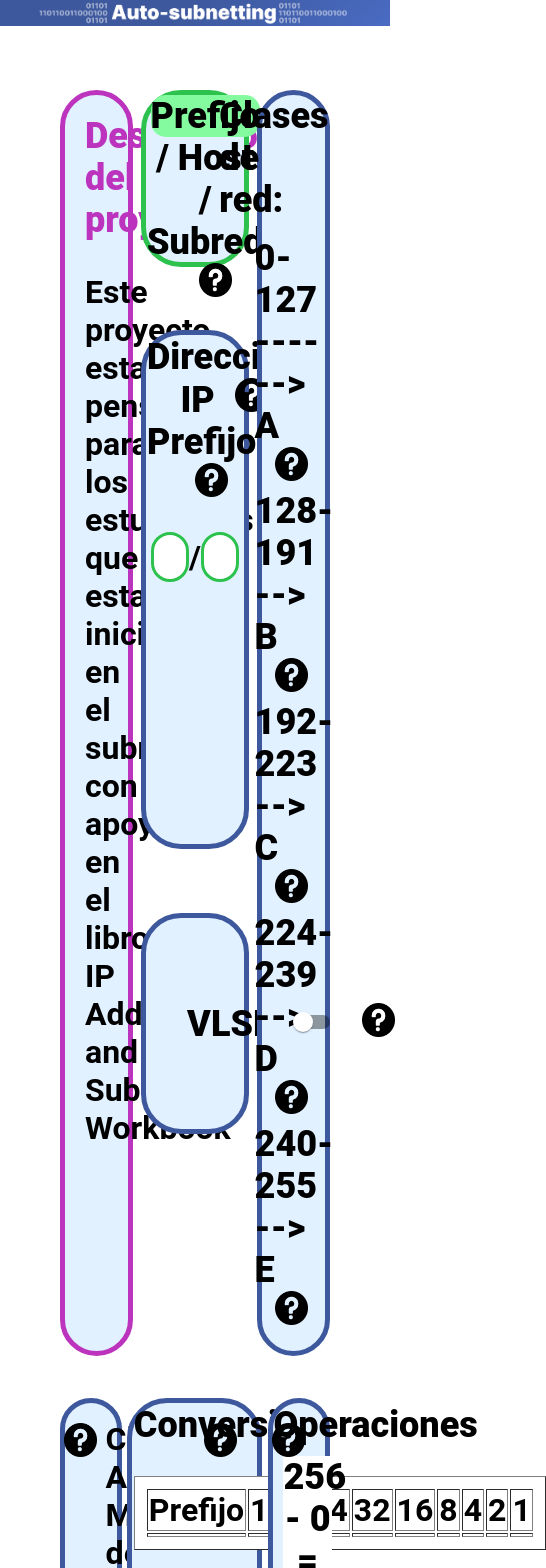
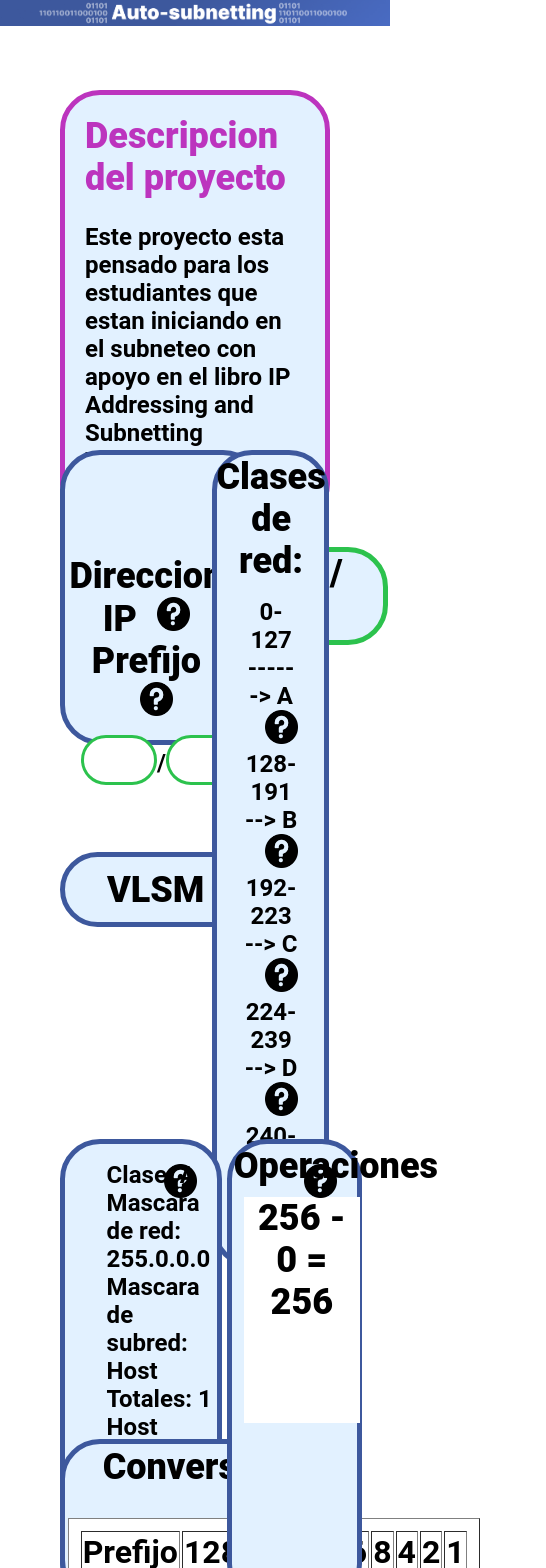
Before and after one commit to RobertoErick/Auto-subnetting, a React (Create React App) app: page / in a window 390 px wide. Shown: the top 1568 px of the page, 546 px wide, since content can reach past the window. Built offline with nearby package versions, Linux system fonts and the light colour scheme.

Commit message:
seccion responsive, parte 1 terminada

```diff
--- a/src/App.css
+++ b/src/App.css
@@ -54,3 +54,12 @@ ul{
     height: 34px;
     margin-left: 20px;
 }
+
+@media (max-width: 768px) {
+    .parrafo{
+        font-size: 24px;
+        font-style: normal;
+        font-weight: 700;
+        line-height: normal;
+    }
+}
--- a/src/Componentes/Filas/Primera_Fila/Clases.jsx
+++ b/src/Componentes/Filas/Primera_Fila/Clases.jsx
@@ -10,19 +10,30 @@ const Contenedor = styled.div`
     justify-content: center;
     flex-direction: column;
     padding-right: 40px;
+    @media (max-width: 768px) {
+        padding-right: 0px;
+        text-align: center;
+    }
+`
+
+const Ul = styled.ul`
+    @media (max-width: 768px) {
+        padding-right: 40px;
+        text-align: center;
+    }
 `
 
 function Clases(){
     return(
         <Contenedor className="contenedor">
             <h2 className="titulo">Clases de red: </h2>
-            <ul>
-                <li className="titulo">0-127 ------{">"} A <img className="duda" src={Duda}/></li>
-                <li className="titulo">128-191 --{">"} B <img className="duda" src={Duda}/></li>
-                <li className="titulo">192-223 --{">"} C <img className="duda" src={Duda}/></li>
-                <li className="titulo">224-239 --{">"} D <img className="duda" src={Duda}/></li>
-                <li className="titulo">240-255 --{">"} E <img className="duda" src={Duda}/></li>
-            </ul>
+            <Ul>
+                <li className="parrafo">0-127 ------{">"} A <img className="duda" src={Duda}/></li>
+                <li className="parrafo">128-191 --{">"} B <img className="duda" src={Duda}/></li>
+                <li className="parrafo">192-223 --{">"} C <img className="duda" src={Duda}/></li>
+                <li className="parrafo">224-239 --{">"} D <img className="duda" src={Duda}/></li>
+                <li className="parrafo">240-255 --{">"} E <img className="duda" src={Duda}/></li>
+            </Ul>
         </Contenedor>
     );
 }
--- a/src/Componentes/Filas/Primera_Fila/Direccion_IP/Direccion_IP.jsx
+++ b/src/Componentes/Filas/Primera_Fila/Direccion_IP/Direccion_IP.jsx
@@ -8,6 +8,9 @@ const Contenido = styled.div`
   width: 100%;
   height: 100%;
   text-align: center;
+  @media (max-width: 768px) {
+    padding-top: 100px;
+  }
 `
 
 const Titulo = styled.h2`
--- a/src/Componentes/Filas/Primera_Fila/index.jsx
+++ b/src/Componentes/Filas/Primera_Fila/index.jsx
@@ -11,11 +11,20 @@ const Contenedor = styled.div`
   display: flex;
   height: auto;
   justify-content: space-between;
+  @media (max-width: 768px) {
+    display: flex;
+    flex-wrap: wrap;
+    justify-content: initial;
+  }
 `
 //Contenedor del componente Descipcion
 const Cont_desc = styled.div`
   width: 27%;
   height: auto;
+  @media (max-width: 768px) {
+    width:100%;
+    margin-bottom: 23px;
+  }
 `
 //Contenedor de los 3 componentes donde se escoje y escribe el subneteo
 const Cont_Subneteo = styled.div`
@@ -28,20 +37,44 @@ const Cont_Subneteo = styled.div`
 const Cont_Switch = styled.div`
   width: 100%;
   height: 14%;
+  @media (max-width: 768px) {
+    box-sizing: border-box;
+    position: absolute;
+    width: 84%;
+    height: auto;
+  }
 `
 //Contenedor del input de la direccion ip y prefijo
 const Cont_IP = styled.div`
   width: 100%;
   height: 41%;
+  @media (max-width: 768px) {
+    position: absolute;
+    top: 450px;
+    width: 52%;
+    height: 35%;
+  }
 `
 //Contenedor del switch de VLSM
 const Cont_VLSM = styled.div`
   width: 100%;
   height: 35%;
+  @media (max-width: 768px) {
+    position: absolute;
+    top: 852px;
+    width: 52%;
+    height: 150px;
+  }
 `
 //contenedor de las clases de red
 const Cont_Clases = styled.div`
   width: 27%;
+  @media (max-width: 768px) {
+    position: absolute;
+    top: 450px;
+    right: 61px;
+    width: 30%;
+  }
 `
 
 function Primera_Fila({ handleDataSubmit }){
--- a/src/Componentes/Filas/Segunda_FIla/index.jsx
+++ b/src/Componentes/Filas/Segunda_FIla/index.jsx
@@ -10,21 +10,37 @@ const Contenedor = styled.div`
   height: auto;
   margin: 42px 0 0 0;
   gap: 2%;
+  @media (max-width: 768px) {
+    position: relative;
+    top: 550px;
+  }
 `
 //Contenedor de las caracteristicas de la red
 const Cont_Caract = styled.div`
   height: auto;
   width: 23%;
+  @media (max-width: 768px) {
+    position: relative;
+    width: 60%;
+  }
 `
 //Cpntenedor de las conversiones del subneteo
 const Cont_Conv = styled.div`
   height: auto;
   width: 50%;
+  @media (max-width: 768px) {
+    position: absolute;
+    width: 100%;
+    top: 300px;
+  }
 `
 //contenedor de las operaciones
 const Cont_Oper = styled.div`
   height: auto;
   width: 23%;
+  @media (max-width: 768px) {
+    width: 50%;
+  }
 `
 
 function Segunda_Fila(props){
--- a/src/Componentes/Filas/Tercera_Fila/index.jsx
+++ b/src/Componentes/Filas/Tercera_Fila/index.jsx
@@ -5,6 +5,10 @@ const Cont_res = styled.div`
   margin: 42px 0 42px 0;
   width: 100%;
   height: 100px;
+  @media (max-width: 768px) {
+    position: relative;
+    top: 800px;
+  }
 `
 
 function Tercera_Fila(props){
```
